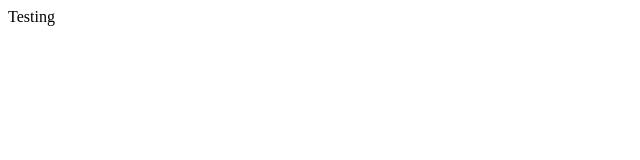
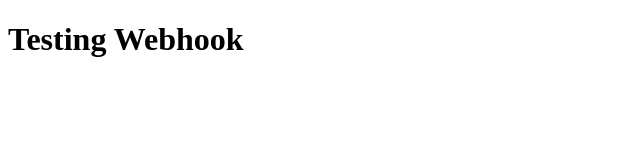
Before and after one commit to bilalahmed78/Team, a plain HTML site: page Testing.html in a window 1280 px wide. Shown: the whole page, without its empty margins (0-640 px from the left). Drawn offline with Linux system fonts and the light colour scheme.

Commit message:
checking webhook

```diff
--- a/Testing.html
+++ b/Testing.html
@@ -6,7 +6,13 @@
     <meta name="viewport" content="width=device-width, initial-scale=1.0">
     <title>Document</title>
 </head>
-<body>
-    Testing
+<body><h1>
+    <b>
+        Testing Webhook
+
+    </b>
+
+</h1>
+
 </body>
 </html>
```
